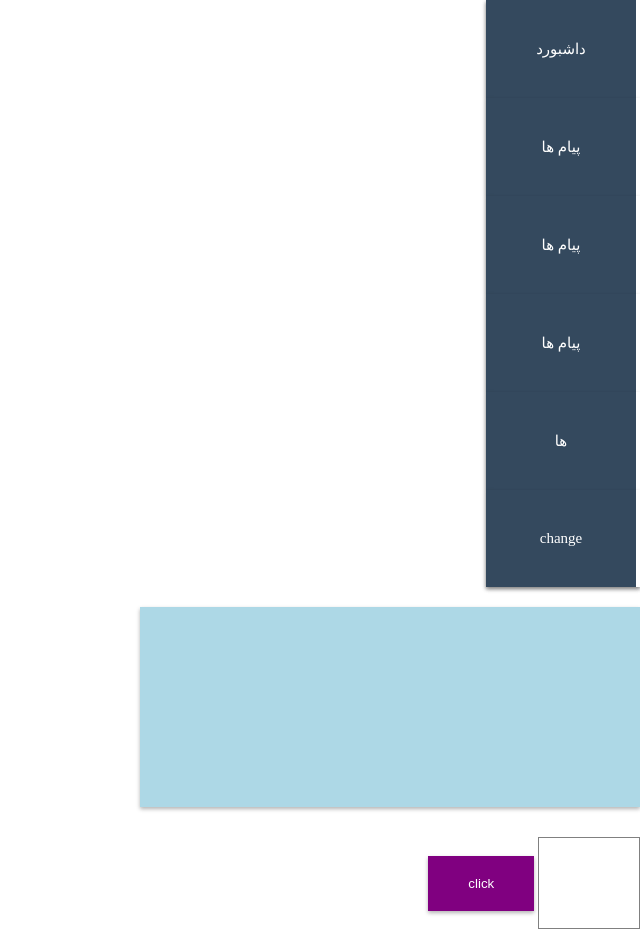
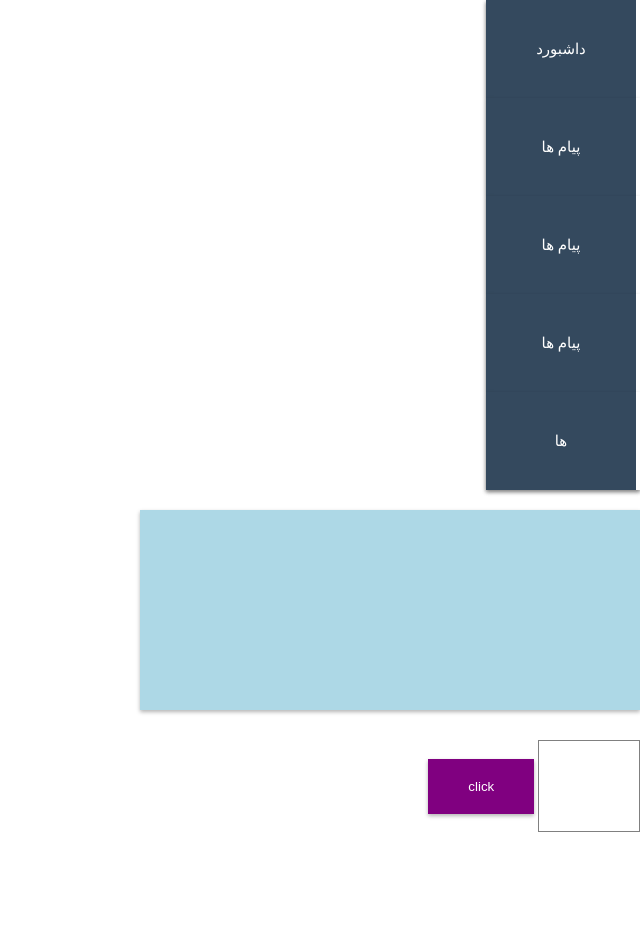
Before and after one commit to amir1373amir1373/nodeproject, a plain HTML site: page index.html in a window 1280 px wide. Shown: the whole page, without its empty margins (640-1280 px from the left). After the commit the page ends 832 px from the top, so only its background shows below. Drawn offline with Linux system fonts and the light colour scheme.

Commit message:
delet change

```diff
--- a/index.html
+++ b/index.html
@@ -19,7 +19,7 @@
         <li><a href="#">پیام ها</a></li>
         <li><a href="#">پیام ها</a></li>
         <li><a href="#">ها</a></li>
-        <li><a href="#">change</a></li>
+
     </ul>
 
 </div>
```
